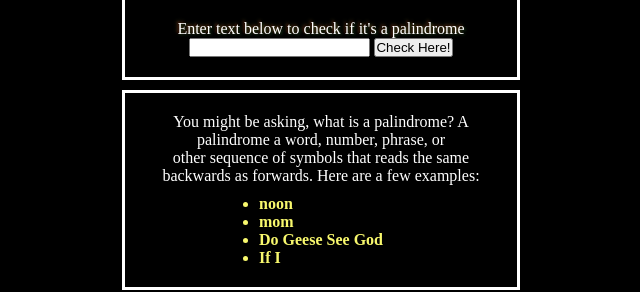
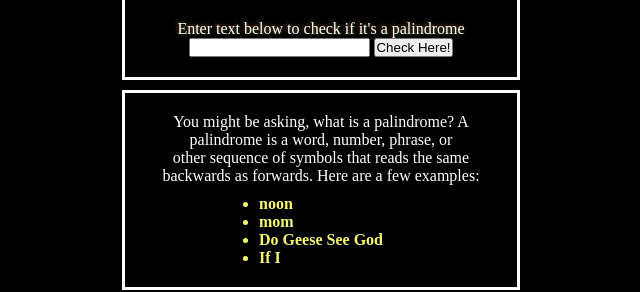
Before and after one commit to anavguitar/fCC_Palindrome_Checker, a plain HTML site: page index.html in a window 1280 px wide. Shown: the part 214-506 px from the top of the page, 319-959 px from the left. Drawn offline with Linux system fonts and the light colour scheme.

Commit message:
fixed some typos

```diff
--- a/index.html
+++ b/index.html
@@ -26,7 +26,7 @@
         </section>
         <section id="faq-section">
                 <p class="faq-para">You might be asking, what is a palindrome?
-                    A palindrome a word, number, phrase, or<br>
+                    A palindrome is a word, number, phrase, or<br>
                     other sequence of symbols that reads the
                     same backwards as forwards. Here are a few examples:<br>
                 </p>
```
